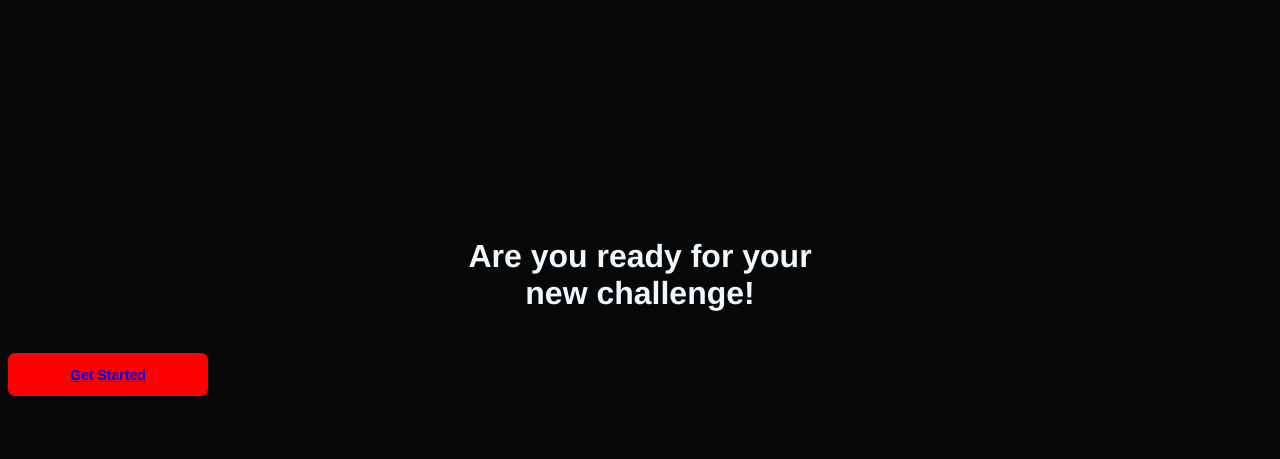
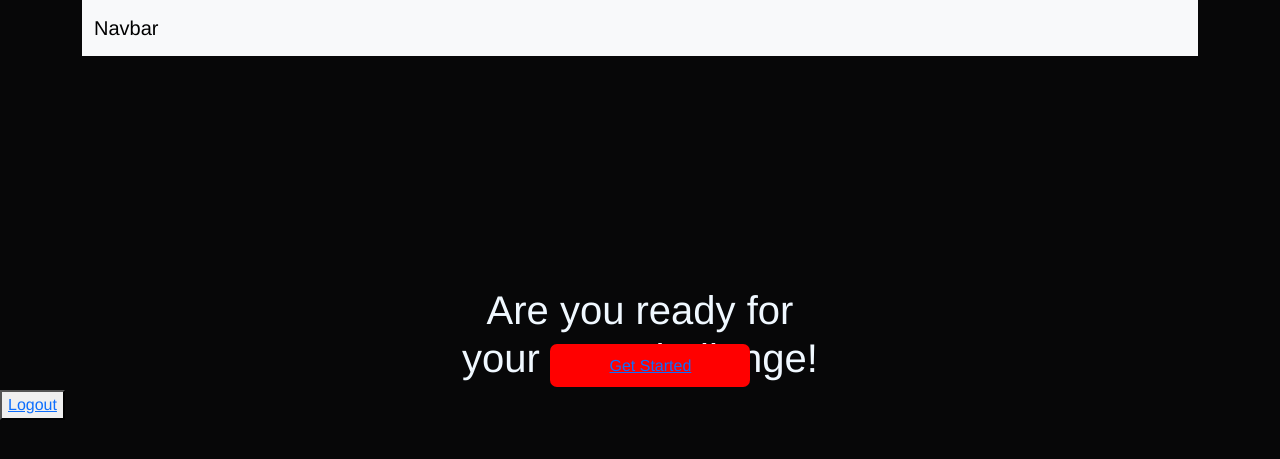
Before and after one commit to AdnanKhan29/Gameio, a Django app: template Gameio/Apps/templates/Apps/Home.html in a window 1280 px wide. Shown: the top 459 px of the page. Run offline with Django 4.2, Linux system fonts and the light colour scheme; the template is opened without the code that fills it, so the values that code supplies are empty.

Commit message:
Added login auth, authorisation and redirection

```diff
--- a/Gameio/Apps/static/home.css
+++ b/Gameio/Apps/static/home.css
@@ -1,3 +1,8 @@
+  *{
+
+
+  }
+
   body {
 	font-family: SFProDisplay-Regular, Helvetica, Arial, sans-serif;
 	background-color: #070708;
@@ -6,6 +11,9 @@
 .containers {
   height: auto;
   display: flex;
+  justify-content: center;
+  align-items: center;
+
 }
 
 .matter {
@@ -28,11 +36,18 @@
   border: none;
   border-radius: 7px;
   color: white;
-  font-size: 14px;
-  font-weight: 600;
-  margin: auto;
-  margin-top: 20px
+  position: absolute;
+  top: 43%;
+  left: 43%;
 }
 button:hover {
   background: #3a9c26;
 }
+
+.buttoncomp{
+  display: flex;
+  justify-content: center;
+  align-items: center;
+
+
+}
--- a/Gameio/Apps/templates/Apps/Home.html
+++ b/Gameio/Apps/templates/Apps/Home.html
@@ -4,15 +4,24 @@
     <meta charset="UTF-8">
     <meta http-equiv="X-UA-Compatible" content="IE=edge">
     <meta name="viewport" content="width=device-width, initial-scale=1.0">
+    <link href="https://cdn.jsdelivr.net/npm/bootstrap@5.3.0-alpha1/dist/css/bootstrap.min.css" rel="stylesheet" integrity="sha384-GLhlTQ8iRABdZLl6O3oVMWSktQOp6b7In1Zl3/Jr59b6EGGoI1aFkw7cmDA6j6gD" crossorigin="anonymous">
     <link rel="stylesheet" href="{% static 'home.css' %}">
     <title>LOGIN</title>
 </head>
 <body>
-
+<script src="https://cdn.jsdelivr.net/npm/bootstrap@5.3.0-alpha1/dist/js/bootstrap.bundle.min.js" integrity="sha384-w76AqPfDkMBDXo30jS1Sgez6pr3x5MlQ1ZAGC+nuZB+EYdgRZgiwxhTBTkF7CXvN" crossorigin="anonymous"></script>
+<div class="container">
+  <nav class="navbar navbar-expand-lg bg-body-tertiary">
+    <div class="container-fluid">
+      <a class="navbar-brand" href="#">Navbar</a>
+    </div>
+  </nav>
+</div>
     <div class="containers">
         <div class="matter">
             <h1 class="tags">Are you ready for your new challenge!</h1>
-            <button class="button"><a href="/login">Get Started</a></button>
+            <button class="button"><a href="{% url 'Login' %}">Get Started</a></button>
+            <button><a href="{% url 'logout' %}">Logout</a></button>
         </div>
 
 
--- a/Gameio/Apps/urls.py
+++ b/Gameio/Apps/urls.py
@@ -2,7 +2,8 @@ from django.urls import path
 from . import views
 
 urlpatterns = [
-    path('login', views.login, name='login'),
+    path('Login', views.Login, name='Login'),
     path('signup', views.signup, name='signup'),
     path('home', views.home, name='home'),
+    path('logout', views.Logout, name='logout')
 ]
```
Also changed, not shown: Gameio/Apps/templates/Apps/Login.html (renamed from Gameio/Apps/templates/Apps/login.html, +6 -5 lines), Gameio/Apps/templates/Apps/signup.html (+9 -8 lines), Gameio/Apps/views.py (+36 -5 lines), Gameio/db.sqlite3.
